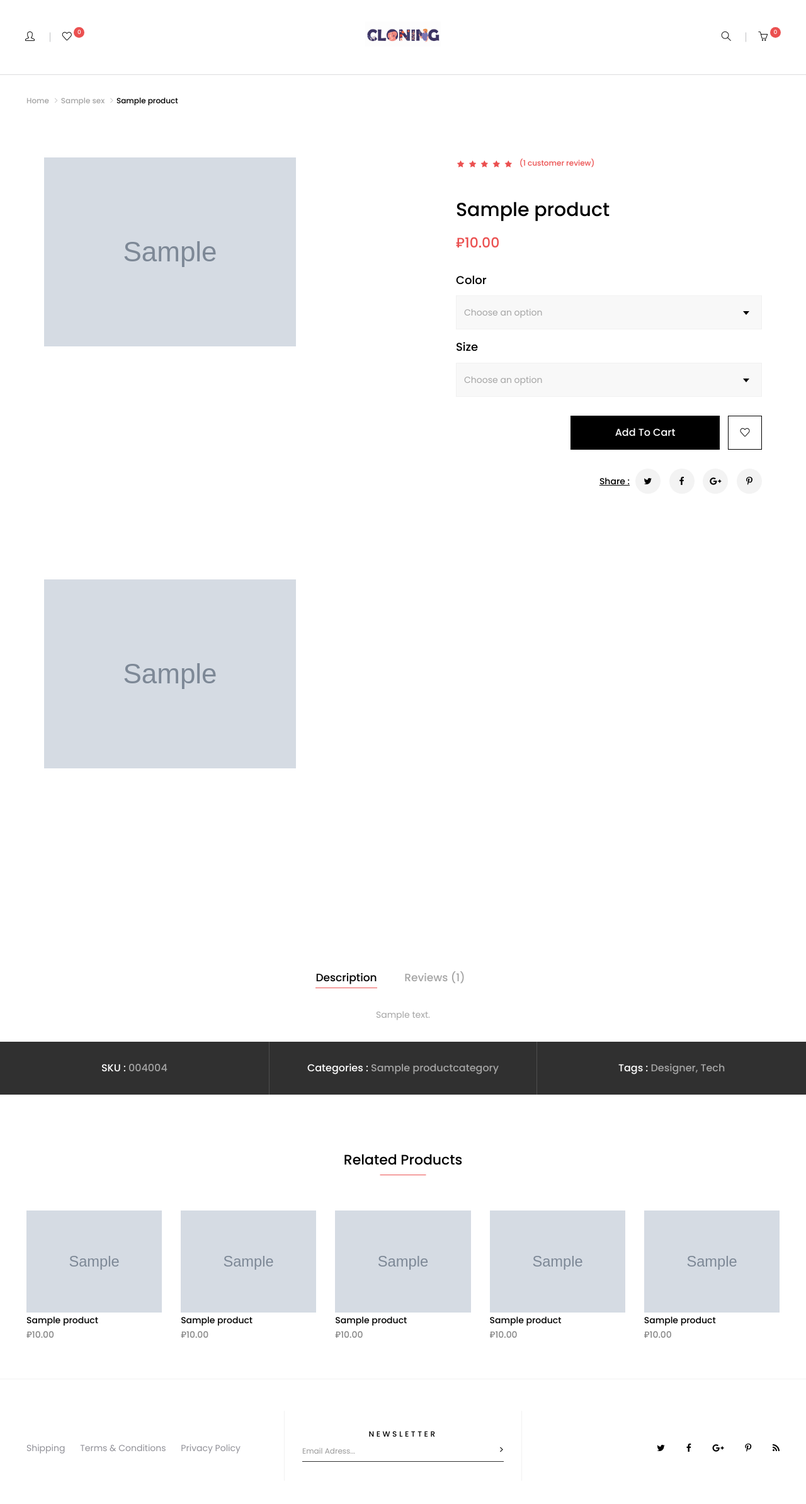
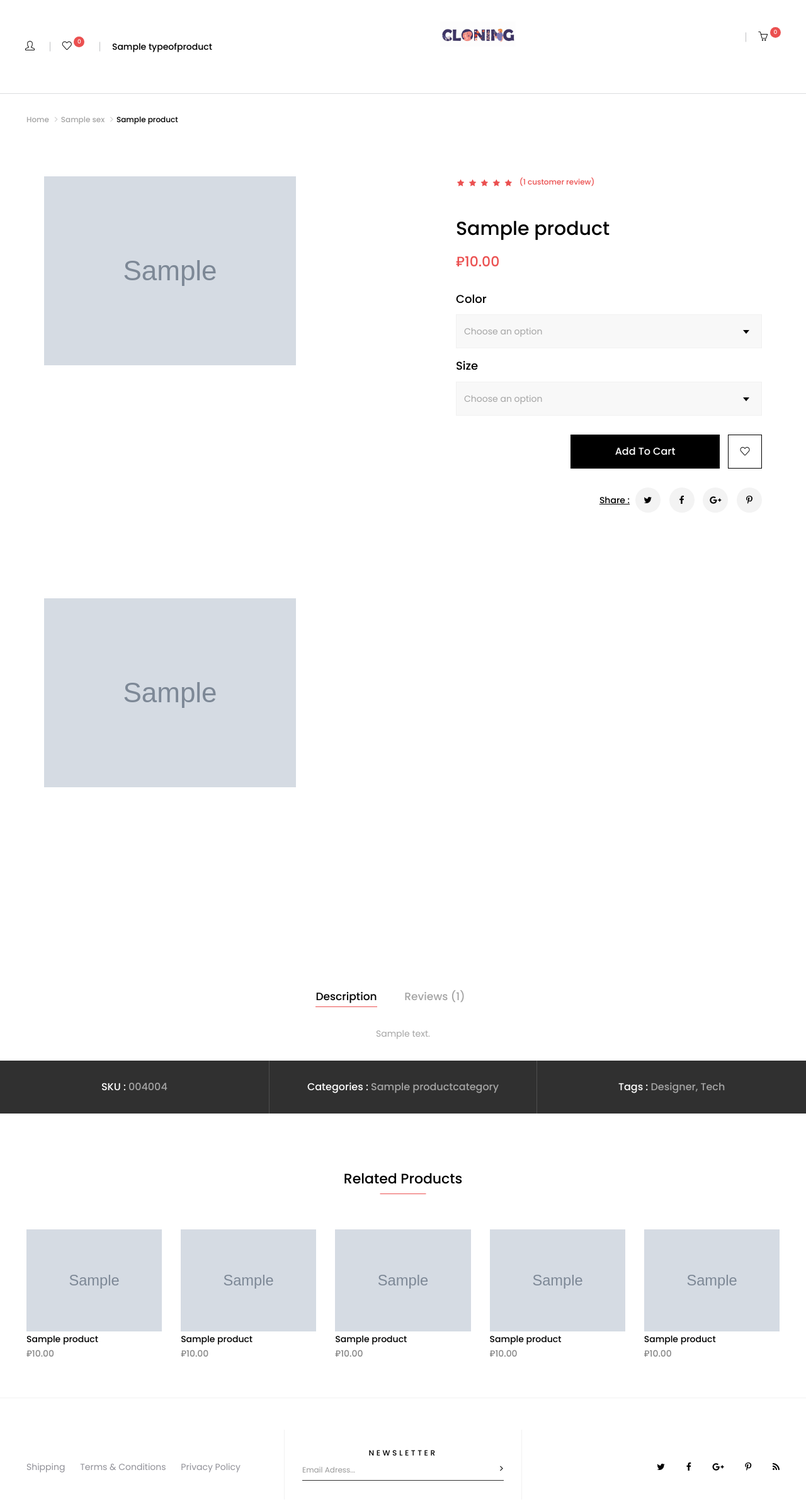
Before and after one commit to Hoodrich42/store, a Django app: page /products/1/ in a window 1280 px wide. Shown: the whole page at 63% size. Before the commit the page ends 2351 px from the top, so only its background shows below. Run offline with Django 5.2, Linux system fonts and the light colour scheme; a user stored in the database is signed in; tables that the repository leaves empty hold one stand-in row (values such as "Sample post"); grey boxes marked "Sample" are stand-in pictures; parts of the project's set-up code (start-up, migrations or seed data) failed here and were passed over; some libraries are stand-ins or nearby versions.

Commit message:
maked drop menu

```diff
--- a/store/products/templates/products/base.html
+++ b/store/products/templates/products/base.html
@@ -12,6 +12,7 @@
     <link rel="stylesheet" href='{% static "css/slick.css" %}'>
     <link rel="stylesheet" href='{% static "css/slick-theme.css" %}'>
     <link rel="stylesheet" type="text/css" href='{% static "css/style.css" %}'>
+    <link rel="stylesheet" href='{% static "css/my_css.css" %}'>
 <!--    <link href="https://cdn.jsdelivr.net/npm/bootstrap@5.0.2/dist/css/bootstrap.min.css" rel="stylesheet" integrity="sha384-EVSTQN3/azprG1Anm3QDgpJLIm9Nao0Yz1ztcQTwFspd3yD65VohhpuuCOmLASjC" crossorigin="anonymous">-->
     {% block css %}{% endblock %}
 </head>
@@ -63,16 +64,28 @@
                                 <span class="count wishlist-count">0</span>
                             </a>
                             </div>
-                            {% for p in menu %}
-                                <div class="menu-p"><p>{{ p.name }}</p></div>
-                                <div class="drop-menu">
-                                    <ul class="menu-list" aria-labelledby="">
+                            <ul class="menu">
+                                {% for p in menu %}
+                                <li>
+                                    <a href="#">{{ p.name }}</a>
+                                    <ul class="dropdown">
                                         {% for l in p.get_categories %}
-                                            <li><a class="" href="#">{{ l.name }}</a></li>
+                                            <li><a class="" href="{% url 'products:category' l.slug %}">{{ l.name }}</a></li>
                                         {% endfor %}
                                     </ul>
-                                </div>
-                            {% endfor %}
+                                </li>
+                                {% endfor %}
+                            </ul>
+<!--                            {% for p in menu %}-->
+<!--                                <div class="menu-p"><p>{{ p.name }}</p></div>-->
+<!--                                <div class="drr">-->
+<!--                                    <ul class="menu-list" aria-labelledby="">-->
+<!--                                        {% for l in p.get_categories %}-->
+<!--                                            <li><a class="" href="#">{{ l.name }}</a></li>-->
+<!--                                        {% endfor %}-->
+<!--                                    </ul>-->
+<!--                                </div>-->
+<!--                            {% endfor %}-->
                         </div>
                         <!--end topbar-option-->
                     </div>
--- a/store/products/templates/products/home_clean.html
+++ b/store/products/templates/products/home_clean.html
@@ -2,7 +2,6 @@
 {% load static %}
 
 {% block css %}
-    <link rel="stylesheet" href='{% static "css/my_css.css" %}'>
     <link rel="stylesheet" href='{% static "css/owl.theme.default.min.css" %}'>
     <link href="https://fonts.googleapis.com/css?family=Playfair+Display:400,700,900" rel="stylesheet">
 {% endblock %}
--- a/store/products/templates/products/single_product_variable.html
+++ b/store/products/templates/products/single_product_variable.html
@@ -1,9 +1,6 @@
 {% extends 'products/base.html' %}
 {% load static %}
 
-{% block css %}
-<link rel="stylesheet" href='{% static "css/my_css.css" %}'>
-{% endblock %}
 
     {% block content %}
         <div class="container container-42">
--- a/store/products/views.py
+++ b/store/products/views.py
@@ -8,7 +8,7 @@
 from .utils import DataMixin
 
 
-class ProductView(DetailView):
+class ProductView(DataMixin, DetailView):
     model = Product
     template_name = 'products/single_product_variable.html'
     pk_url_kwarg = 'product_id'
@@ -27,7 +27,8 @@
         context['related_prods'] = []
         for cat in context['related_cats']:
             context['related_prods'] += Product.objects.filter(category_id=cat.id)
-        return context
+        c_def = self.get_user_context()
+        return dict(list(context.items()) + list(c_def.items()))
 
 
 def basket_add(request, product_id):
@@ -56,7 +57,7 @@
         return dict(list(context.items()) + list(c_def.items()))
 
 
-class ProductsCategoryList(ListView):
+class ProductsCategoryList(DataMixin, ListView):
     model = Product
     paginate_by = 30
     slug_url_kwarg = 'category_slug'
@@ -68,4 +69,5 @@
 
     def get_context_data(self, **kwargs):
         context = super().get_context_data(**kwargs)
-        return context
+        c_def = self.get_user_context()
+        return dict(list(context.items()) + list(c_def.items()))
--- a/store/static/css/my_css.css
+++ b/store/static/css/my_css.css
@@ -112,10 +112,58 @@
     width: 120px;
 }
 
-.drop-menu {
-    display: none;
+.menu {
+    list-style-type: none;
+    padding: 0;
+    margin: 0;
 }
 
-.topbar:hover {
-    backgroud-image: black;
+.menu > li {
+    min-width: 160px;
+    position: relative;
+    display: inline-block;
 }
+
+.menu > li > a {
+    display: block;
+    padding: 15px 20px;
+    text-decoration: none;
+}
+
+.menu > li > a:hover {
+    background-color: white;
+}
+
+.dropdown {
+    border-bottom: 0.5px solid grey;
+    border-left: 0.5px solid grey;
+    border-right: 0.5px solid grey;
+    display: none;
+    position: absolute;
+    margin-left: -1px;
+    background-color: white;
+    min-width: 160px;
+    z-index: 1;
+}
+
+.dropdown li {
+    display: block;
+}
+
+.dropdown li a {
+    padding: 10px 15px;
+}
+
+.menu > li:hover {
+    border-right: 0.5px solid grey;
+    border-left: 0.5px solid grey;
+    border-top: 0.5px solid grey;
+}
+
+.menu > li:hover a {
+    padding-bottom: 0px;
+}
+
+.menu > li:hover .dropdown {
+    display: block;
+}
```
